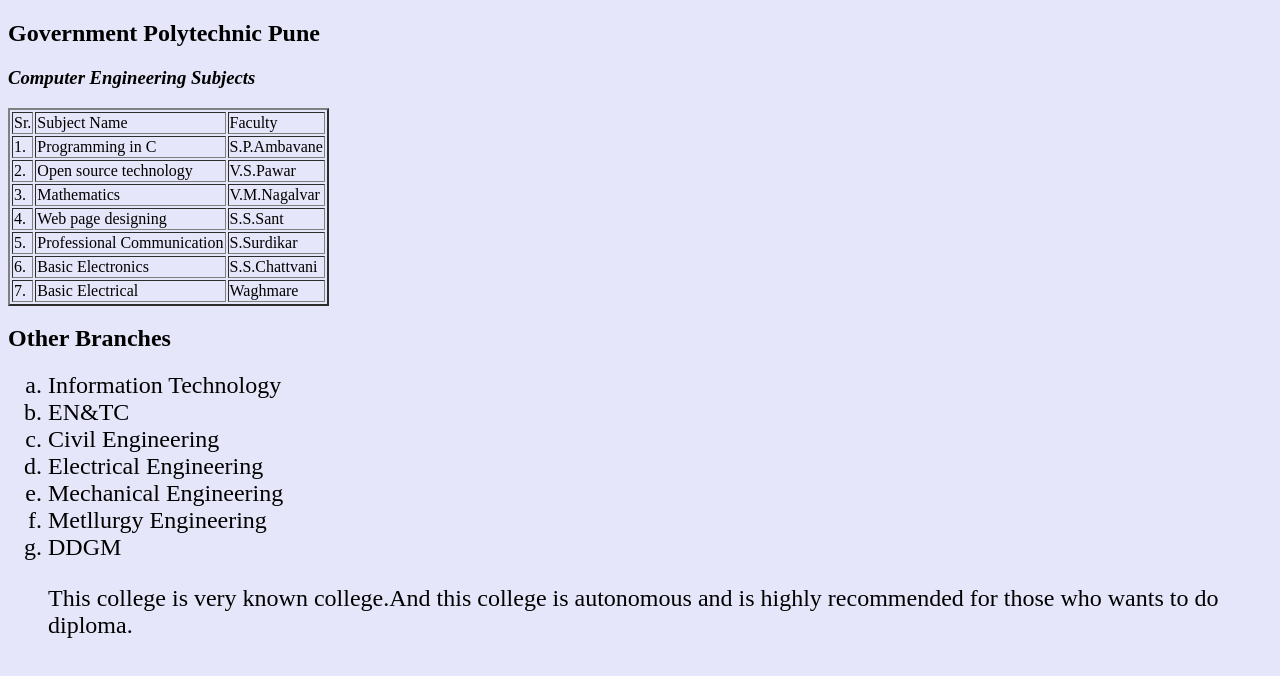
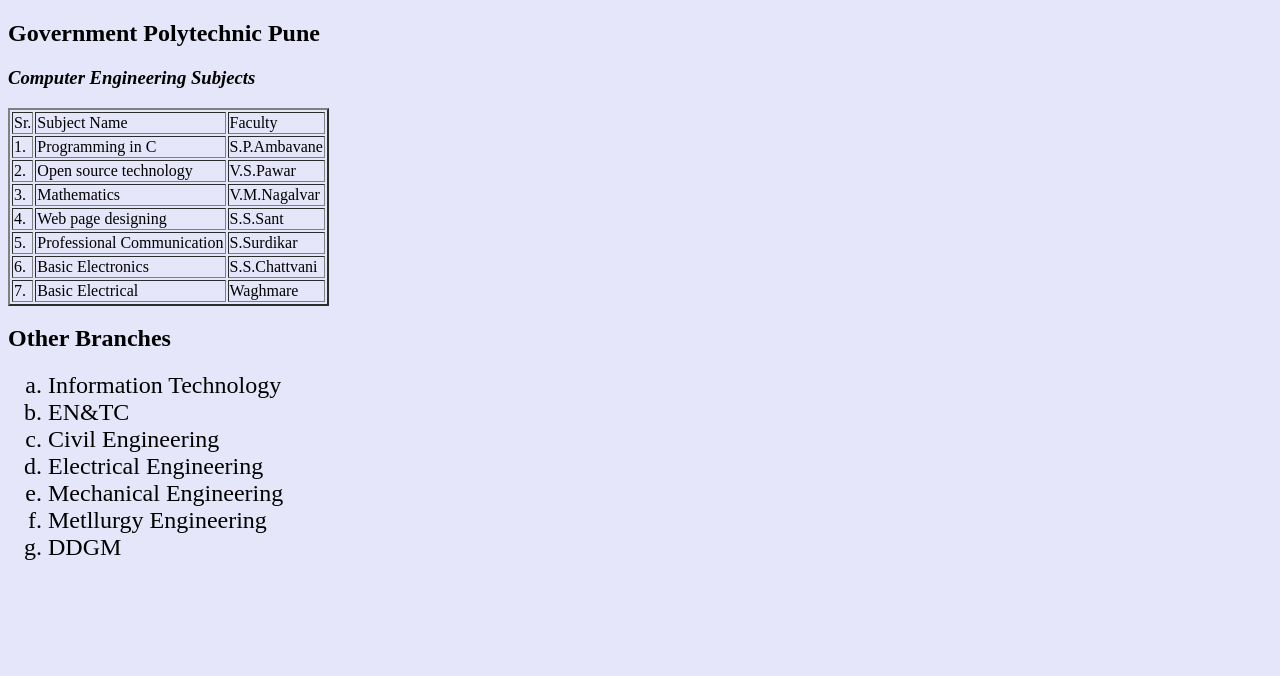
Before and after one commit to Mk20112008/mk2000, a plain HTML site: page index.html in a window 1280 px wide. Drawn offline with Linux system fonts and the light colour scheme.

Commit message:
Fix HTML formatting and structure
Removed some lines and fixed formatting issues in the HTML structure.

```diff
--- a/index.html
+++ b/index.html
@@ -52,7 +52,5 @@
 <li>Mechanical Engineering
 <li>Metllurgy Engineering
 <li>DDGM<font size>
-  <p font size="5">This college is very known college.And this college is autonomous and is highly recommended for those who wants to do diploma.
-  </p>
 </body>
 </html>
```
